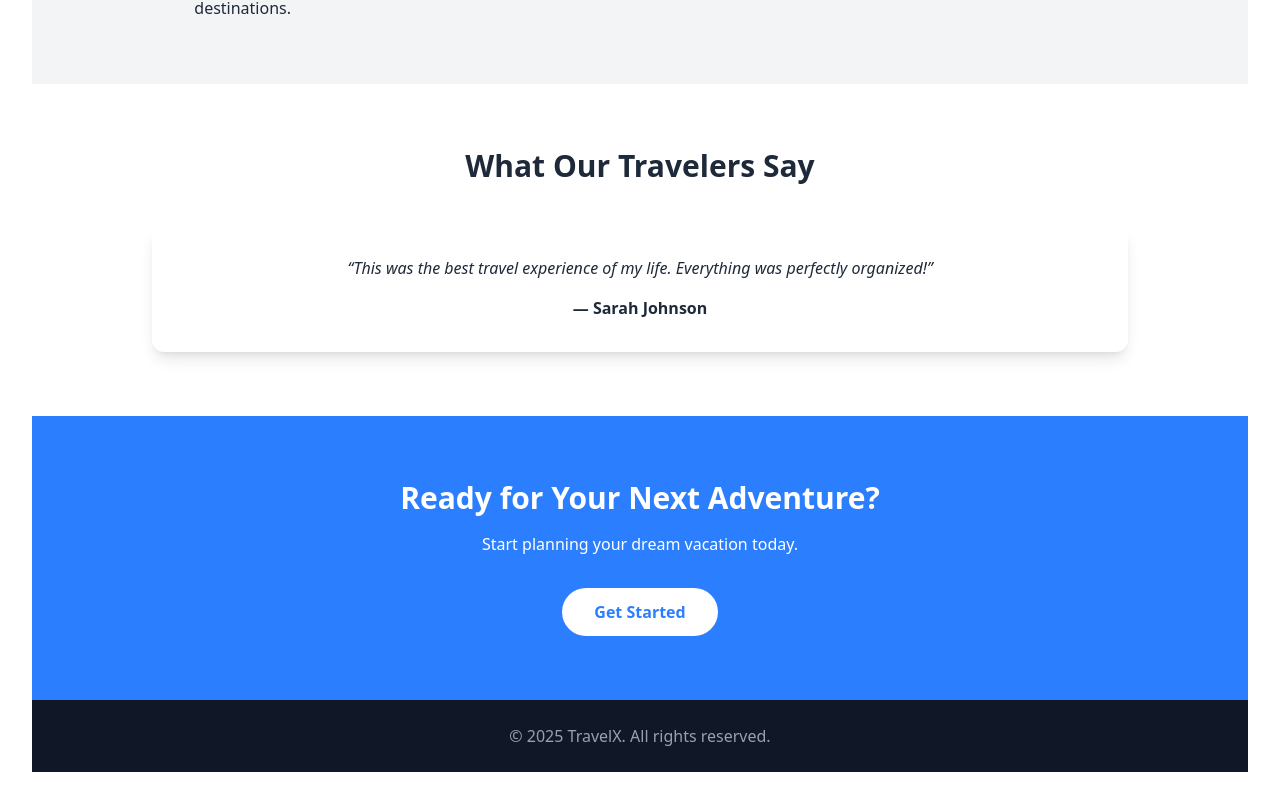
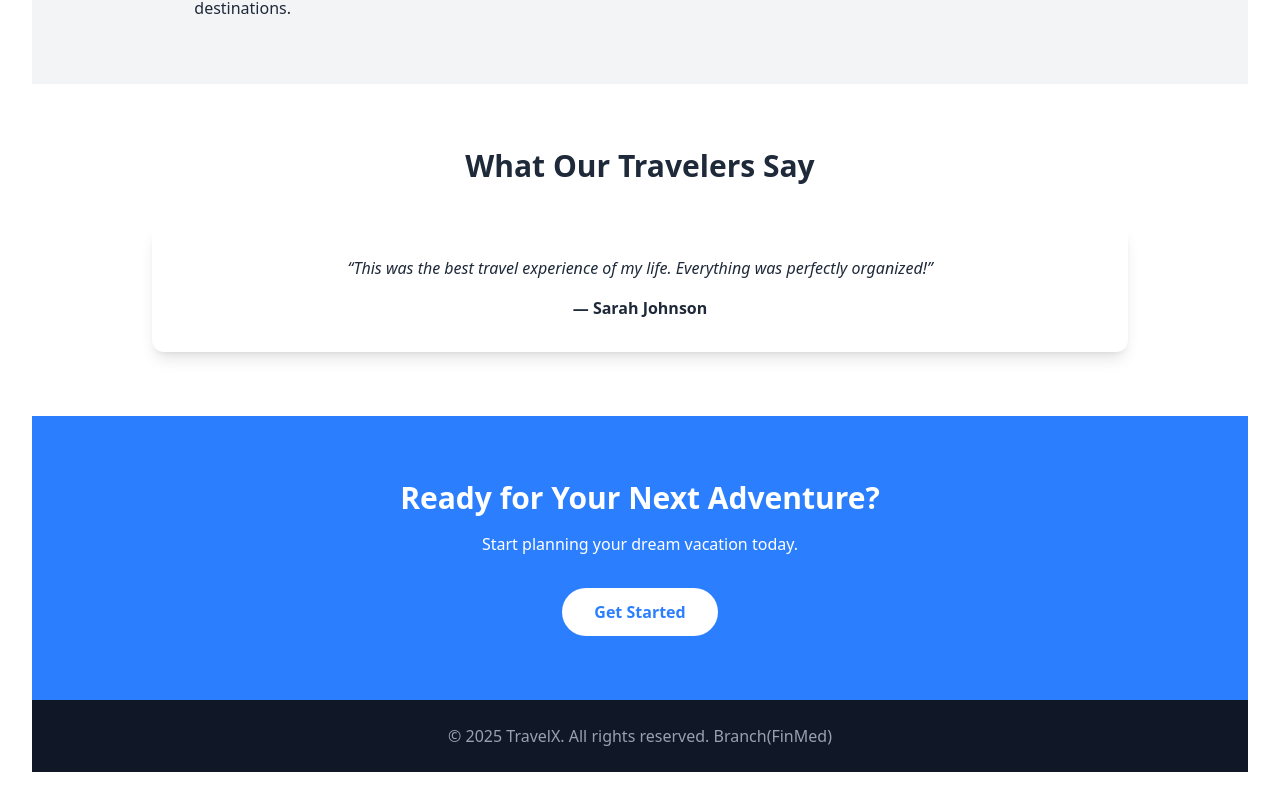
Before and after one commit to Proacc999/kraw, a React (Vite) app: page / in a window 1280 px wide. Shown: the part 1488-2292 px from the top of the page. Built offline with nearby package versions, Linux system fonts and the light colour scheme.

Commit message:
branch of company added

```diff
--- a/src/App.jsx
+++ b/src/App.jsx
@@ -117,7 +117,7 @@ const destinations = [
 
       {/* Footer */}
       <footer className="bg-gray-900 text-gray-400 py-6 text-center">
-        © 2025 TravelX. All rights reserved.
+        © 2025 TravelX. All rights reserved. Branch(FinMed)
       </footer>
     </div>
     </>
```
